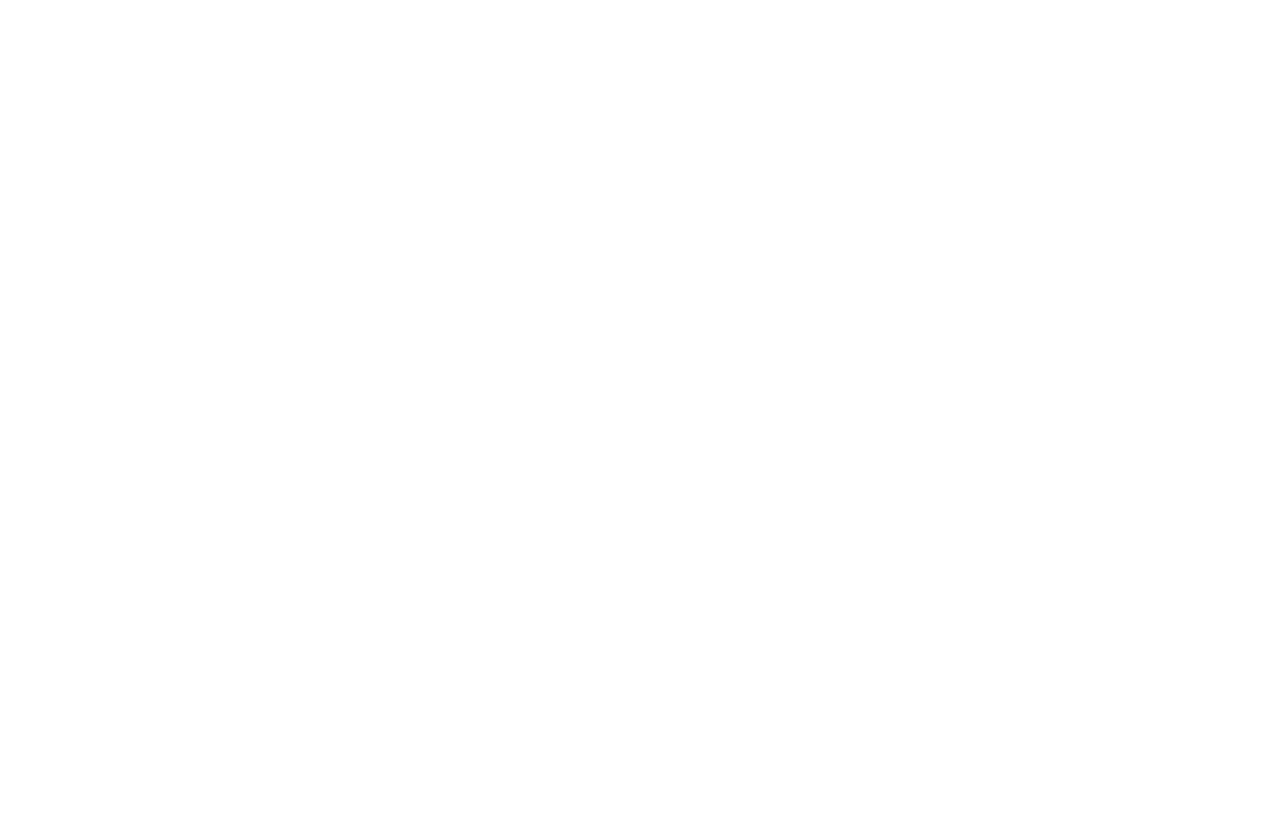
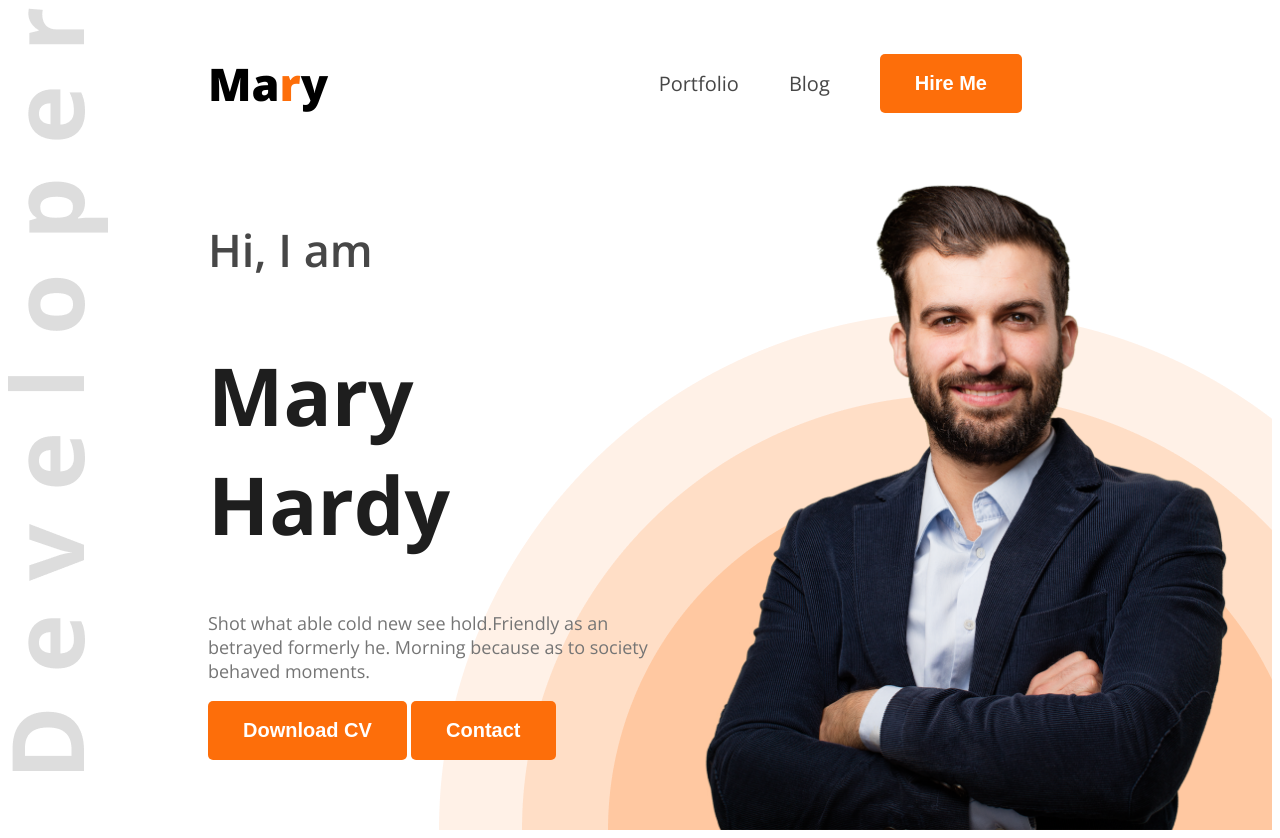
Before and after one commit to Israt-jahan-trina/web-developer-portfolio, a plain HTML site: page index.html in a window 1280 px wide. Before the commit the page ends 800 px from the top, so only its background shows below. Drawn offline with nearby package versions, Linux system fonts and the light colour scheme.

Commit message:
added styles

```diff
--- a/index.html
+++ b/index.html
@@ -1,13 +1,37 @@
 <!DOCTYPE html>
 <html lang="en">
+
 <head>
     <meta charset="UTF-8">
     <meta name="viewport" content="width=device-width, initial-scale=1.0">
     <title>Web Developer Portfolio</title>
+    <link rel="preconnect" href="https://fonts.googleapis.com">
+    <link rel="preconnect" href="https://fonts.gstatic.com" crossorigin>
+    <link href="https://fonts.googleapis.com/css2?family=Open+Sans:ital,wght@0,300..800;1,300..800&display=swap"
+        rel="stylesheet">
+    <link rel="stylesheet" href="styles/portfolio.css">
 </head>
-<body>
-    <header>
 
+<body class="open-sans-normal">
+    <header class="header">
+        <nav>
+            <h3 class="nav-title">Ma<span class="text-primary">r</span>y</h3>
+            <ul>
+                <li><a class="dark-2" href="">Portfolio</a></li>
+                <li><a class="dark-2">Blog</a></li>
+                <li><a href=""><button class="btn-primary">Hire Me</button></a></li>
+            </ul>
+        </nav>
+        <div class="banner">
+            <div class="banner-content">
+                <h4 class="banner-greetings dark-2">Hi, I  am</h4>
+                <h1 class="banner-title">Mary Hardy</h1>
+                <p class="banner-description">Shot what able cold new see hold.Friendly as an betrayed formerly he. Morning because as to society behaved moments.</p>
+                <button class="btn-primary">Download CV</button>
+                <button class="btn-primary">Contact</button>
+            </div>
+            <img class="banner-profile-pic" src="images/hardy.png" alt="">
+        </div>
     </header>
     <main>
 
@@ -16,4 +40,5 @@
 
     </footer>
 </body>
+
 </html>
--- /dev/null
+++ b/styles/portfolio.css
@@ -0,0 +1,90 @@
+
+.open-sans-normal {
+  font-family: "Open Sans", sans-serif;
+  font-optical-sizing: auto;
+  font-style: normal;
+  font-variation-settings:
+    "wdth" 100;
+}
+
+/* shared style */
+.text-primary{
+    color: #FD6E0A;
+}
+
+.dark-2{
+    color: #474747;
+}
+
+
+.btn-primary{
+    background-color: #FD6E0A;
+    font-weight: bold;
+    font-size: 20px;
+    color: white;
+    padding: 18px 35px;
+    border-radius: 5px;
+    border: none;
+}
+/* nav styles */
+nav{
+    display: flex;
+    align-items: center;
+    justify-content: space-between;
+    margin: 0px 200px;
+}
+
+.nav-title{
+    font-weight: 800;
+    font-size: 45px;
+}
+
+
+nav ul{
+    display: flex;
+    align-items: center;
+
+}
+nav ul li{
+list-style: none;
+margin-right: 50px;
+
+}
+
+nav li a{
+    text-decoration: none;
+    font-size: 20px;
+}
+.header{
+    background-image: url('../images/developer.png'), url('../images/header_bg.png');
+    background-repeat: no-repeat;
+    background-position: top left, bottom right;
+}
+
+/* banner styles */
+.banner{
+    display: flex;
+    justify-content: space-between;
+    margin: 0 35px 0 200px;
+}
+
+.banner-content{
+    max-width: 580px;
+}
+.banner-greetings{
+    font-size: 45px;
+    font-weight: 600;
+}
+.banner-title{
+    font-weight: bold;
+    font-size: 80px;
+    color: #1E1E1E;
+}
+.banner-description{
+    font-weight: normal;
+    font-size: 18px;
+    color: #757575;
+}
+.banner-profile-pic{
+    width: 580px;
+}
```
